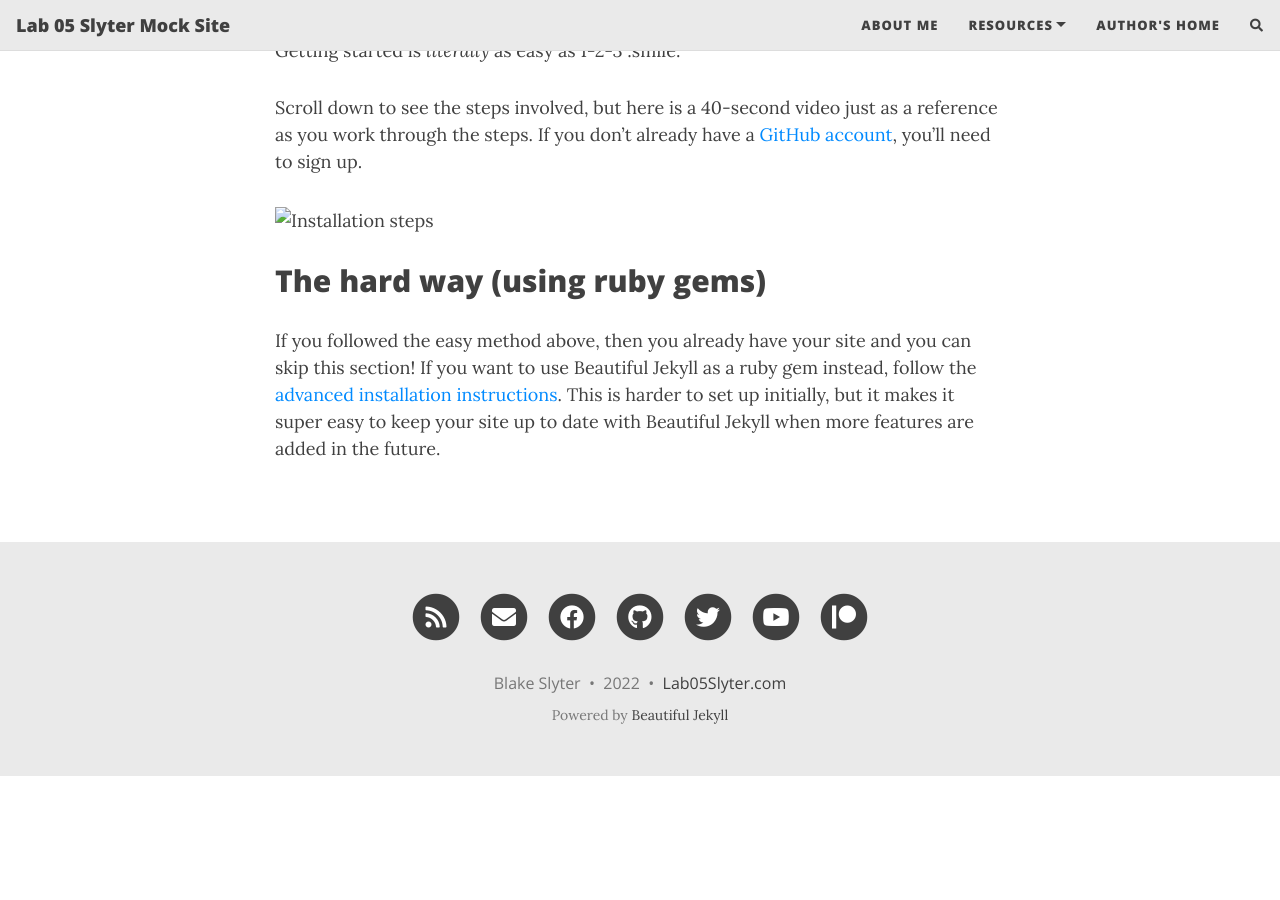
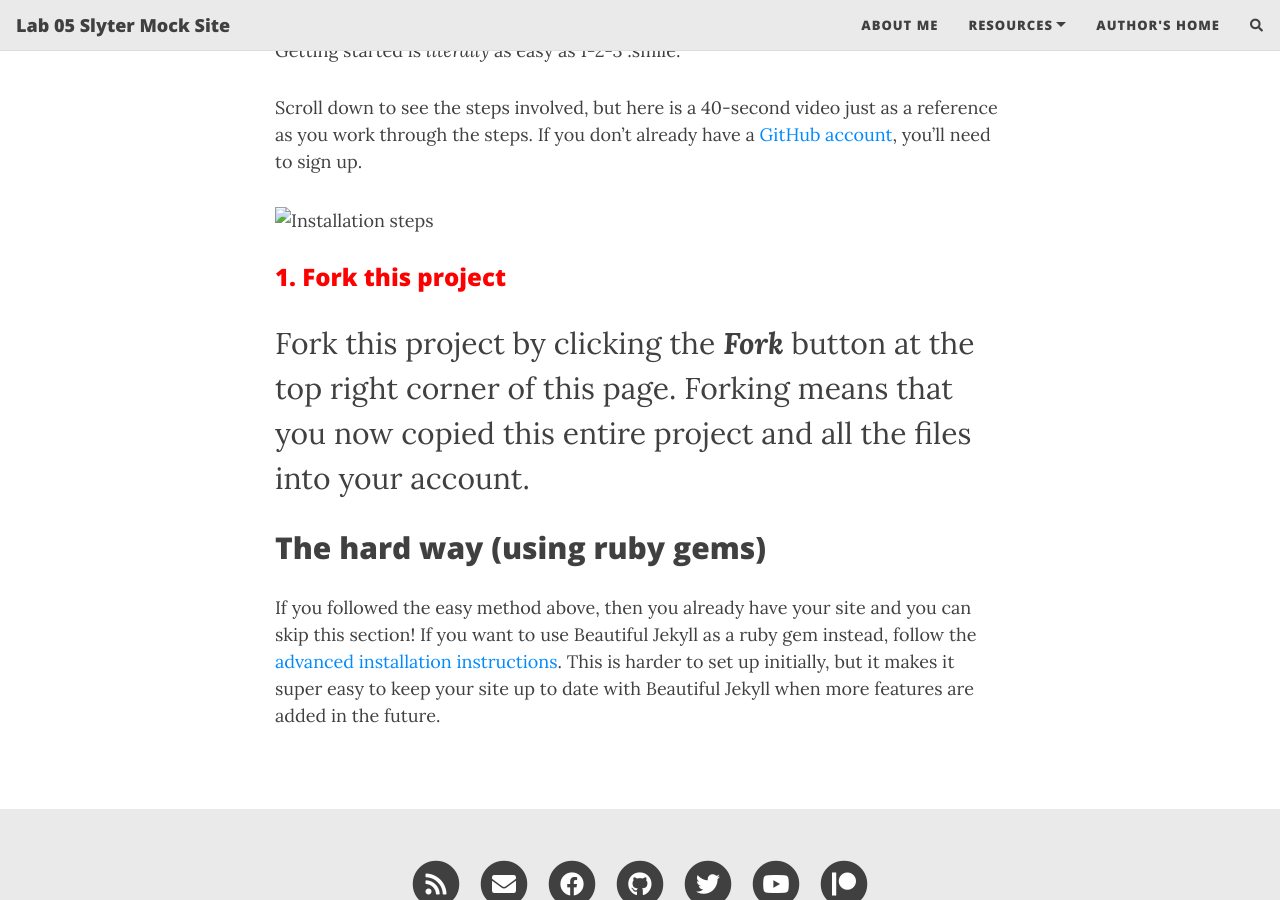
Before and after one commit to Bslyter/bslyter.github.io, a Jekyll site: the page built from getstarted.md, in a window 1280 px wide and 900 px high, scrolled down 857 px. Built offline with Jekyll 4.4.1, drawn with Linux system fonts in a browser that asks for light colours; nearby versions of some CDN libraries; our own code applies the rules of GitHub Pages for plain Markdown files; comment, search, counter and statistics services are not loaded; before the commit the page ends 1633 px from its top, so only the background shows below that.

Commit message:
Update getstarted.md

```diff
--- a/getstarted.md
+++ b/getstarted.md
@@ -16,17 +16,11 @@
 
 ![Installation steps](assets/img/install-steps.gif)
 
-<div class="gs-section-01">
-
-
-{{
+<div class="gs-section-01" markdown="1">
 
 ### 1. Fork this project
 
 Fork this project by clicking the __*Fork*__ button at the top right corner of this page. Forking means that you now copied this entire project and all the files into your account.
-
-}}
-
 
 </div>
 
```
